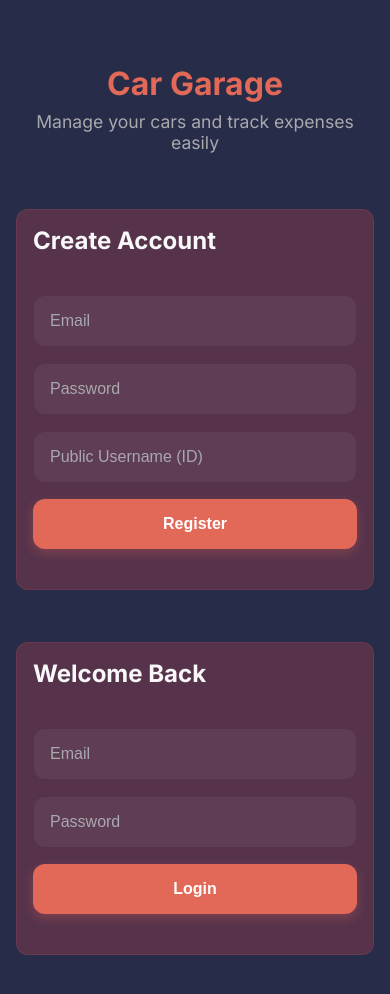
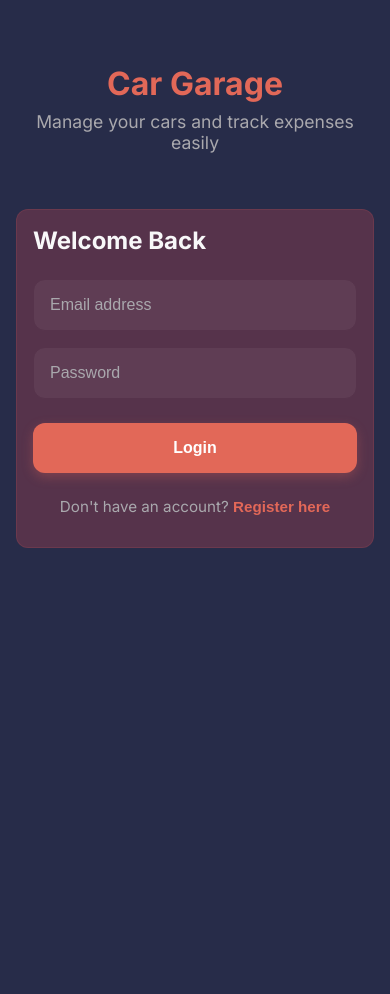
Before and after one commit to tim2rist/garage-app, a React (Vite) app in the folder frontend/: page / in a window 390 px wide. Shown: the top 994 px of the page. After the commit the page ends 844 px from the top, so only its background shows below. Built offline with nearby package versions, Linux system fonts and the light colour scheme.

Commit message:
feat: redesign garage and auth pages, optimize mobile navigation and forms

```diff
--- a/frontend/src/pages/GaragePage.jsx
+++ b/frontend/src/pages/GaragePage.jsx
@@ -1,89 +1,107 @@
-import { useEffect, useState } from "react";
+import { useState } from "react";
 import { Link } from "react-router-dom";
-import { authHeader, garageApi } from "../api";
 
 export default function GaragePage() {
-  const [cars, setCars] = useState([]);
-  const [form, setForm] = useState({ brand: "", model: "", year: "", plateNumber: "" });
+  const [cars, setCars] = useState([
+    { id: "1", make: "Toyota", model: "Corolla", year: 2020, plate: "AB123CD" },
+    { id: "2", make: "Honda", model: "Civic", year: 2018, plate: "XX999YY" }
+  ]);
+  const [make, setMake] = useState("");
+  const [model, setModel] = useState("");
+  const [year, setYear] = useState("");
+  const [plate, setPlate] = useState("");
+  const [isLoading, setIsLoading] = useState(false);
 
-  async function loadCars() {
-    try {
-      const { data } = await garageApi.get("/cars", { headers: authHeader() });
-      setCars(data);
-    } catch (error) {
-      console.error("Failed to load cars", error);
-    }
-  }
+  const handleAddCar = (e) => {
+    e.preventDefault();
+    setIsLoading(true);
 
-  useEffect(() => {
-    loadCars();
-  }, []);
-
-  async function addCar(e) {
-    e.preventDefault();
-    try {
-      await garageApi.post("/cars", form, { headers: authHeader() });
-      setForm({ brand: "", model: "", year: "", plateNumber: "" });
-      loadCars();
-    } catch (error) {
-      console.error("Failed to add car", error);
-    }
-  }
+    setTimeout(() => {
+      const newCar = {
+        id: Date.now().toString(),
+        make,
+        model,
+        year,
+        plate
+      };
+      setCars([newCar, ...cars]);
+      setMake("");
+      setModel("");
+      setYear("");
+      setPlate("");
+      setIsLoading(false);
+    }, 500);
+  };
 
   return (
-    <div>
-      <div className="garage-header">
-        <h2>My Garage</h2>
+    <div className="garage-page-wrapper">
+      <div className="add-car-section">
+        <div className="card add-car-card">
+          <h3 className="add-car-title">Add New Vehicle</h3>
+
+          <form onSubmit={handleAddCar} className="column-form auth-form">
+            <input
+              type="text"
+              placeholder="Brand (e.g., Toyota)"
+              value={make}
+              onChange={(e) => setMake(e.target.value)}
+              required
+            />
+
+            <input
+              type="text"
+              placeholder="Model (e.g., Corolla)"
+              value={model}
+              onChange={(e) => setModel(e.target.value)}
+              required
+            />
+
+            <div className="grid-2">
+              <input
+                type="number"
+                placeholder="Year"
+                value={year}
+                onChange={(e) => setYear(e.target.value)}
+                required
+              />
+              <input
+                type="text"
+                placeholder="Plate Number"
+                value={plate}
+                onChange={(e) => setPlate(e.target.value)}
+                required
+              />
+            </div>
+
+            <button type="submit" disabled={isLoading}>
+              {isLoading ? "Adding..." : "Add Car"}
+            </button>
+          </form>
+        </div>
       </div>
 
-      <div className="card add-car-card">
-        <h3 className="add-car-title">Add New Vehicle</h3>
-        <form onSubmit={addCar} className="row-form">
-          <input
-            placeholder="Brand"
-            required
-            value={form.brand}
-            onChange={(e) => setForm({ ...form, brand: e.target.value })}
-          />
-          <input
-            placeholder="Model"
-            required
-            value={form.model}
-            onChange={(e) => setForm({ ...form, model: e.target.value })}
-          />
-          <input
-            placeholder="Year"
-            type="number"
-            value={form.year}
-            onChange={(e) => setForm({ ...form, year: e.target.value })}
-          />
-          <input
-            placeholder="Plate number"
-            value={form.plateNumber}
-            onChange={(e) => setForm({ ...form, plateNumber: e.target.value })}
-          />
-          <button type="submit">Add Car</button>
-        </form>
+      <div className="garage-header">
+        <h2>My Vehicles</h2>
       </div>
 
-      {cars.length === 0 ? (
-        <div style={{ textAlign: "center", color: "var(--color-gray)", padding: "40px" }}>
-          <p>Your garage is empty. Add a car above.</p>
+      {cars.length > 0 ? (
+        <div className="car-grid">
+          {cars.map((car) => (
+            <div key={car.id} className="car-grid-item">
+              <Link to={`/cars/${car.id}`}>
+                <h3 className="car-title">{car.make} {car.model}</h3>
+                <div className="car-details">
+                  <span className="car-year">{car.year}</span>
+                  <span className="car-plate">{car.plate}</span>
+                </div>
+              </Link>
+            </div>
+          ))}
         </div>
       ) : (
-        <ul className="car-grid">
-          {cars.map((car) => (
-            <li key={car.id} className="car-grid-item">
-              <Link to={`/cars/${car.id}`}>
-                <h4 className="car-title">{car.brand} {car.model}</h4>
-                <div className="car-details">
-                  <span>Year: {car.year || "N/A"}</span>
-                  {car.plateNumber && <span className="car-plate">{car.plateNumber}</span>}
-                </div>
-              </Link>
-            </li>
-          ))}
-        </ul>
+        <div className="empty-state">
+          <p>Your garage is empty. Add your first car above.</p>
+        </div>
       )}
     </div>
   );
--- a/frontend/src/pages/LoginRegisterPage.jsx
+++ b/frontend/src/pages/LoginRegisterPage.jsx
@@ -1,32 +1,30 @@
 import { useState } from "react";
-import { authApi } from "../api";
+import { useNavigate } from "react-router-dom";
 
 export default function LoginRegisterPage() {
-  const [registerForm, setRegisterForm] = useState({ email: "", password: "", publicUserId: "" });
-  const [loginForm, setLoginForm] = useState({ email: "", password: "" });
-  const [message, setMessage] = useState("");
+  const [isLogin, setIsLogin] = useState(true);
+  const [email, setEmail] = useState("");
+  const [password, setPassword] = useState("");
+  const [username, setUsername] = useState("");
+  const [isLoading, setIsLoading] = useState(false);
 
-  async function handleRegister(e) {
+  const navigate = useNavigate();
+
+  const handleSubmit = async (e) => {
     e.preventDefault();
+    setIsLoading(true);
+
     try {
-      const { data } = await authApi.post("/auth/register", registerForm);
-      localStorage.setItem("token", data.token);
-      setMessage("Registered successfully.");
+      setTimeout(() => {
+        localStorage.setItem("token", "dummy_token");
+        localStorage.setItem("publicUserId", username || email.split('@')[0]);
+        navigate("/garage");
+      }, 800);
     } catch (error) {
-      setMessage(error.response?.data?.message || "Registration failed");
+      console.error("Auth failed", error);
+      setIsLoading(false);
     }
-  }
-
-  async function handleLogin(e) {
-    e.preventDefault();
-    try {
-      const { data } = await authApi.post("/auth/login", loginForm);
-      localStorage.setItem("token", data.token);
-      setMessage("Logged in successfully.");
-    } catch (error) {
-      setMessage(error.response?.data?.message || "Login failed");
-    }
-  }
+  };
 
   return (
     <div className="auth-page-wrapper">
@@ -35,57 +33,58 @@ export default function LoginRegisterPage() {
         <p>Manage your cars and track expenses easily</p>
       </div>
 
-      <div className="grid-2">
-        <div className="card">
-          <form onSubmit={handleRegister}>
-            <h2 className="auth-card-title">Create Account</h2>
+      <div className="auth-card-container">
+        <div className="card auth-card">
+          <h2 className="auth-card-title">
+            {isLogin ? "Welcome Back" : "Create Account"}
+          </h2>
+
+          <form onSubmit={handleSubmit} className="column-form auth-form">
+            {!isLogin && (
+              <input
+                type="text"
+                placeholder="Username"
+                value={username}
+                onChange={(e) => setUsername(e.target.value)}
+                required
+              />
+            )}
+
             <input
-              placeholder="Email"
               type="email"
+              placeholder="Email address"
+              value={email}
+              onChange={(e) => setEmail(e.target.value)}
               required
-              value={registerForm.email}
-              onChange={(e) => setRegisterForm({ ...registerForm, email: e.target.value })}
             />
+
             <input
+              type="password"
               placeholder="Password"
-              type="password"
+              value={password}
+              onChange={(e) => setPassword(e.target.value)}
               required
-              value={registerForm.password}
-              onChange={(e) => setRegisterForm({ ...registerForm, password: e.target.value })}
             />
-            <input
-              placeholder="Public Username (ID)"
-              required
-              value={registerForm.publicUserId}
-              onChange={(e) => setRegisterForm({ ...registerForm, publicUserId: e.target.value })}
-            />
-            <button type="submit">Register</button>
+
+            <button type="submit" disabled={isLoading}>
+              {isLoading ? "Please wait..." : (isLogin ? "Login" : "Register")}
+            </button>
           </form>
-        </div>
 
-        <div className="card">
-          <form onSubmit={handleLogin}>
-            <h2 className="auth-card-title">Welcome Back</h2>
-            <input
-              placeholder="Email"
-              type="email"
-              required
-              value={loginForm.email}
-              onChange={(e) => setLoginForm({ ...loginForm, email: e.target.value })}
-            />
-            <input
-              placeholder="Password"
-              type="password"
-              required
-              value={loginForm.password}
-              onChange={(e) => setLoginForm({ ...loginForm, password: e.target.value })}
-            />
-            <button type="submit">Login</button>
-          </form>
+          <div className="auth-toggle">
+            <p>
+              {isLogin ? "Don't have an account? " : "Already have an account? "}
+              <button
+                type="button"
+                className="toggle-link-btn"
+                onClick={() => setIsLogin(!isLogin)}
+              >
+                {isLogin ? "Register here" : "Login here"}
+              </button>
+            </p>
+          </div>
         </div>
       </div>
-
-      {message && <div className="status-message">{message}</div>}
     </div>
   );
 }
--- a/frontend/src/styles.css
+++ b/frontend/src/styles.css
@@ -853,6 +853,11 @@ body.light-theme .user-card {
     border-top: 1px solid var(--color-rose);
   }
 
+  .bottom-nav a span,
+  .bottom-nav .mobile-icon-btn span {
+    display: none;
+  }
+
   .bottom-nav a, .mobile-icon-btn {
     flex: 1;
     color: var(--color-gray);
@@ -904,9 +909,90 @@ body.light-theme .user-card {
 
   .search-box {
     flex-direction: column !important;
+    align-items: center !important;
+  }
+
+  .search-input-wrapper {
+    width: 100%;
   }
 
   .search-btn {
-    width: 100% !important;
+    width: auto !important;
+    min-width: 150px;
+    padding: 14px 32px !important;
   }
 }
+
+.auth-card-container {
+  display: flex;
+  justify-content: center;
+  width: 100%;
+}
+
+.auth-card {
+  width: 100%;
+  max-width: 440px;
+}
+
+.auth-form {
+  max-width: 100%;
+}
+
+.auth-toggle {
+  text-align: center;
+  margin-top: 24px;
+  color: var(--color-gray);
+  font-size: 0.95rem;
+}
+
+.toggle-link-btn {
+  background: none;
+  border: none;
+  color: var(--color-coral);
+  padding: 0;
+  font-weight: 600;
+  font-size: 0.95rem;
+  cursor: pointer;
+  box-shadow: none;
+  width: auto;
+  display: inline;
+  transition: color var(--transition-fast);
+}
+
+.toggle-link-btn:hover {
+  background: none;
+  color: #f07464;
+  transform: none;
+  box-shadow: none;
+  text-decoration: underline;
+}
+
+body.light-theme .toggle-link-btn {
+  color: var(--color-coral);
+}
+
+.garage-page-wrapper {
+  display: flex;
+  flex-direction: column;
+  max-width: 1000px;
+  margin: 0 auto;
+  width: 100%;
+}
+
+.add-car-section {
+  display: flex;
+  justify-content: center;
+  width: 100%;
+  margin-bottom: 48px;
+}
+
+.add-car-card {
+  width: 100%;
+  max-width: 500px;
+  margin: 0;
+}
+
+.add-car-card .grid-2 {
+  gap: 16px;
+  margin-bottom: 0;
+}
```
